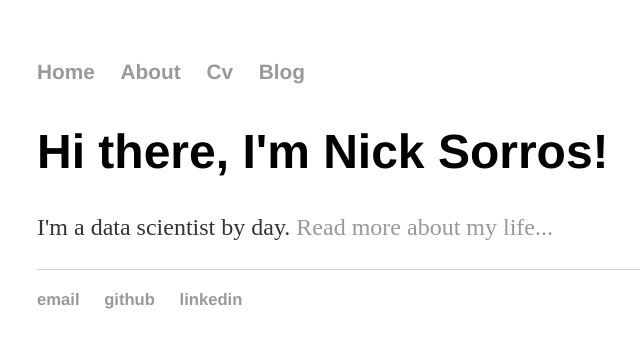
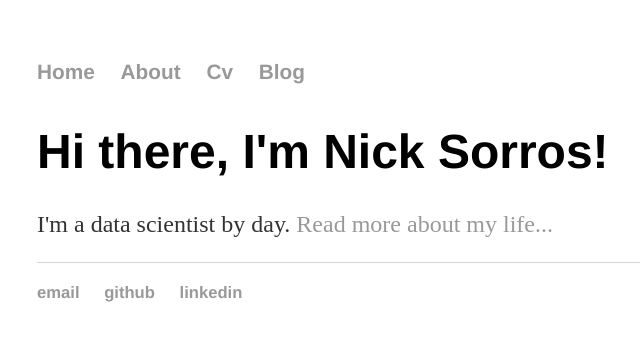
Before and after one commit to nsorros/nsorros.github.io, a Jekyll site: the page built from index.html, in a window 1280 px wide. Shown: the top 348 px of the page, without its empty margins (155-795 px from the left). Built offline with Jekyll 4.4.1, drawn with Linux system fonts in a browser that asks for light colours.

Commit message:
Update main.css

```diff
--- a/css/main.css
+++ b/css/main.css
@@ -29,9 +29,13 @@
 }
 p {
     font-size: 1.5em;
-    line-height: 1.4em;
     color: #333;
 }
+
+p.posts {
+    line-height: 1.4em;
+}
+
 footer {
     border-top: 1px solid #d5d5d5;
     font-size: .8em;
```
